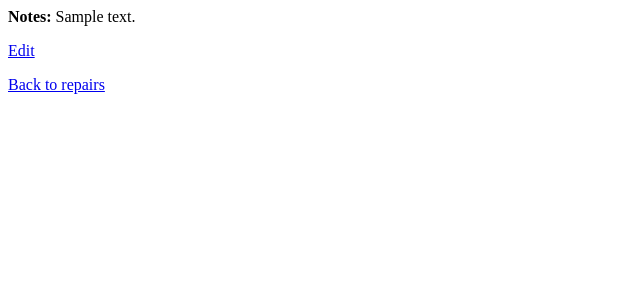
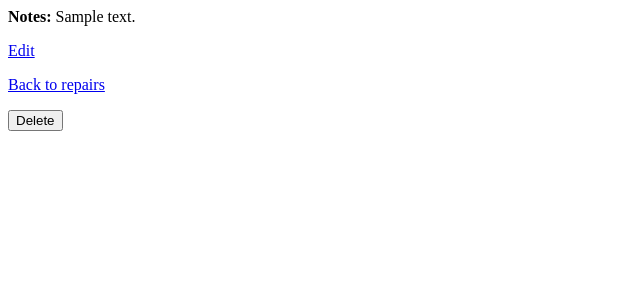
Before and after one commit to JuanEscalada/Fixtrack, a Flask app: page /repairs/1 in a window 1280 px wide. Shown: the part 311-611 px from the top of the page, without its empty margins (0-640 px from the left). Run offline with Flask 3, Linux system fonts and the light colour scheme; tables that the repository leaves empty hold one stand-in row (values such as "Sample post").

Commit message:
✨ Add repair deletion, 📝 Add project README

```diff
--- a/app/routes.py
+++ b/app/routes.py
@@ -68,3 +68,12 @@ def edit_repair(repair_id):
         "repair_form.html",
         repair=repair,
     )
+
+@main.route("/repairs/<int:repair_id>/delete", methods=["POST"])
+def delete_repair(repair_id):
+    repair = Repair.query.get_or_404(repair_id)
+
+    db.session.delete(repair)
+    db.session.commit()
+
+    return redirect(url_for("main.index"))
--- a/app/templates/repair_detail.html
+++ b/app/templates/repair_detail.html
@@ -47,4 +47,13 @@
     </a>
 </p>
 
+<form
+    method="post"
+    action="{{ url_for('main.delete_repair', repair_id=repair.id) }}"
+>
+    <button type="submit">
+        Delete
+    </button>
+</form>
+
 {% endblock %}
```
Also changed, not shown: README.md.
